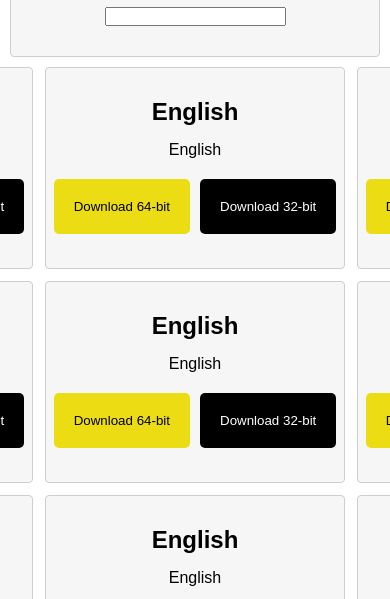
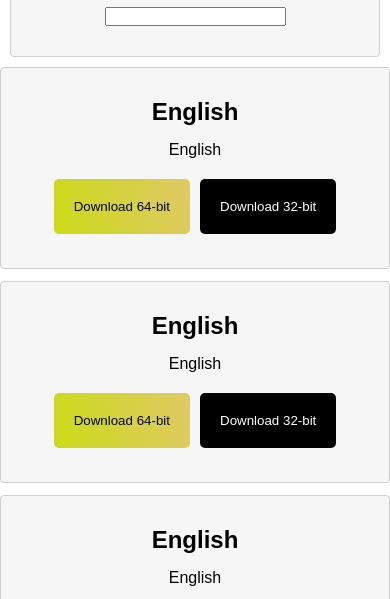
Before and after one commit to chandanyadav-10/Fullstack_development, a plain HTML site: page CSS/Navbar_flexbox/index.html in a window 390 px wide. Shown: the part 193-792 px from the top of the page. Drawn offline with Linux system fonts and the light colour scheme.

Commit message:
Made grid responsive

```diff
--- a/CSS/Navbar_flexbox/index.html
+++ b/CSS/Navbar_flexbox/index.html
@@ -105,7 +105,7 @@
     }
 
     .btn-64 {
-      background-color: #ebdc14;
+      background: linear-gradient(76deg, #cbda17, #d1b011a1);
       border-radius: 5px;
       color: black;
     }
@@ -113,6 +113,12 @@
       background-color: black;
       border-radius: 5px;
       color: white;
+    }
+
+    @media screen and (max-width: 955px) {
+      .cardContainer {
+        grid-template-columns: 1fr;
+      }
     }
   </style>
   <body>
```
